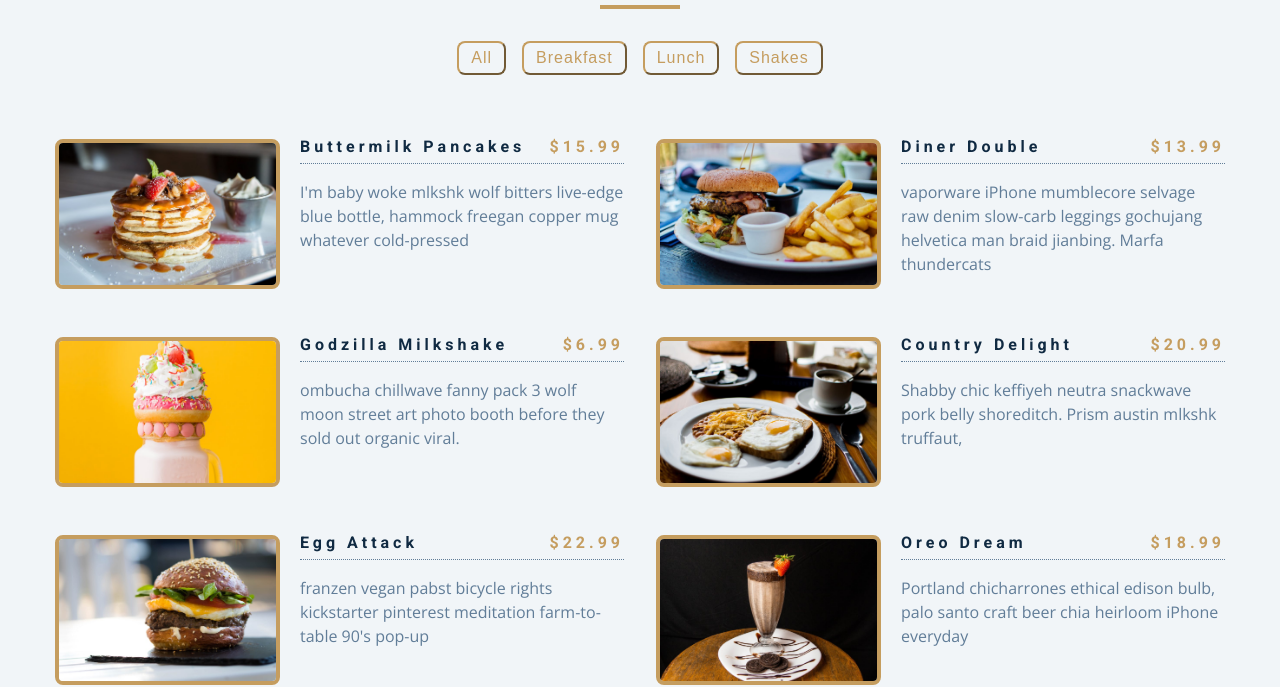
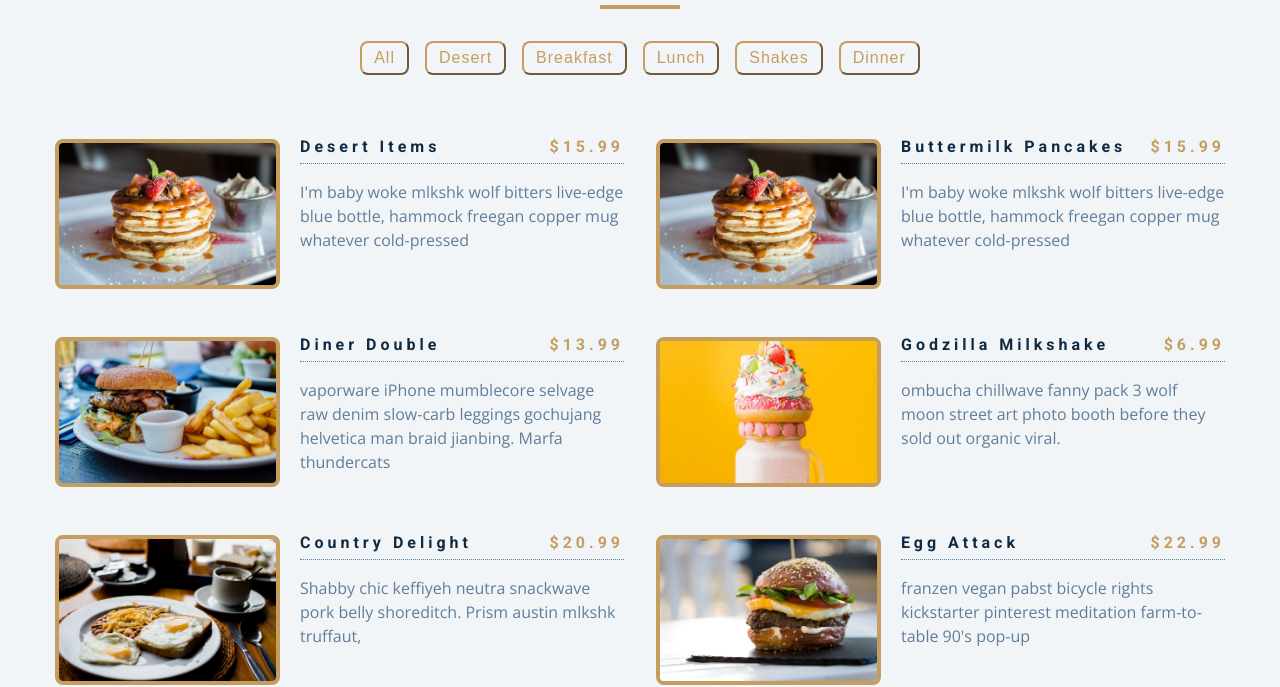
Before and after one commit to Labbi-Ahmed/JavaScripts-Projects, a plain HTML site: page Js_WebProjects/Menu/index.html in a window 1280 px wide. Shown: the part 151-838 px from the top of the page. Drawn offline with nearby package versions, Linux system fonts and the light colour scheme.

Commit message:
done the menu button

```diff
--- a/Js_WebProjects/Menu/app.js
+++ b/Js_WebProjects/Menu/app.js
@@ -3,6 +3,14 @@
 
 
 const menu = [
+  {
+    id: 1,
+    title: "desert items",
+    category: "desert",
+    price: 15.99,
+    img: "./images/item-1.jpeg",
+    desc: `I'm baby woke mlkshk wolf bitters live-edge blue bottle, hammock freegan copper mug whatever cold-pressed `,
+  },
   {
     id: 1,
     title: "buttermilk pancakes",
@@ -86,11 +94,24 @@ const menu = [
 ];
 
 const sectionCenter = document.querySelector('.section-center');
-const filterBtns = document.querySelectorAll('.filter-btn')
+
+const containte = document.querySelector('.btn-container')
 window.addEventListener('DOMContentLoaded', function(){
   displayMenuItems(menu)
+  const categories = menu.reduce(function(values,item){
+    if(!values.includes(item.category))
+      values.push(item.category)
+    return values;
+  },['all'])
+    const categoryBtn = categories.map(function(category){
+      return `<button class="filter-btn" type="button" data-id="${category}">${category}</button>`
+    }).join('');
+    containte.innerHTML = categoryBtn;
+    displayBtn()
+  })
 
-})
+function displayBtn (){
+  const filterBtns = document.querySelectorAll('.filter-btn')
   // filter items
   filterBtns.forEach(function(btn){
     btn.addEventListener('click',function(e){
@@ -108,6 +129,8 @@ filterBtns.forEach(function(btn){
 
     });
   });
+}
+
 
 
 
--- a/Js_WebProjects/Menu/index.html
+++ b/Js_WebProjects/Menu/index.html
@@ -21,10 +21,10 @@
       </div>
       <!-- filter buttons -->
         <div class="btn-container">
-          <button class="filter-btn" type="button" data-id="all">all</button>
+          <!-- <button class="filter-btn" type="button" data-id="all">all</button>
           <button class="filter-btn" type="button" data-id="breakfast">breakfast</button>
           <button class="filter-btn" type="button" data-id="lunch">lunch</button>
-          <button class="filter-btn" type="button" data-id="shakes">shakes</button>
+          <button class="filter-btn" type="button" data-id="shakes">shakes</button> -->
         </div>
       <!-- menu items -->
       <div class="section-center">
```
Lines whose indentation alone changed are shown as unchanged.
